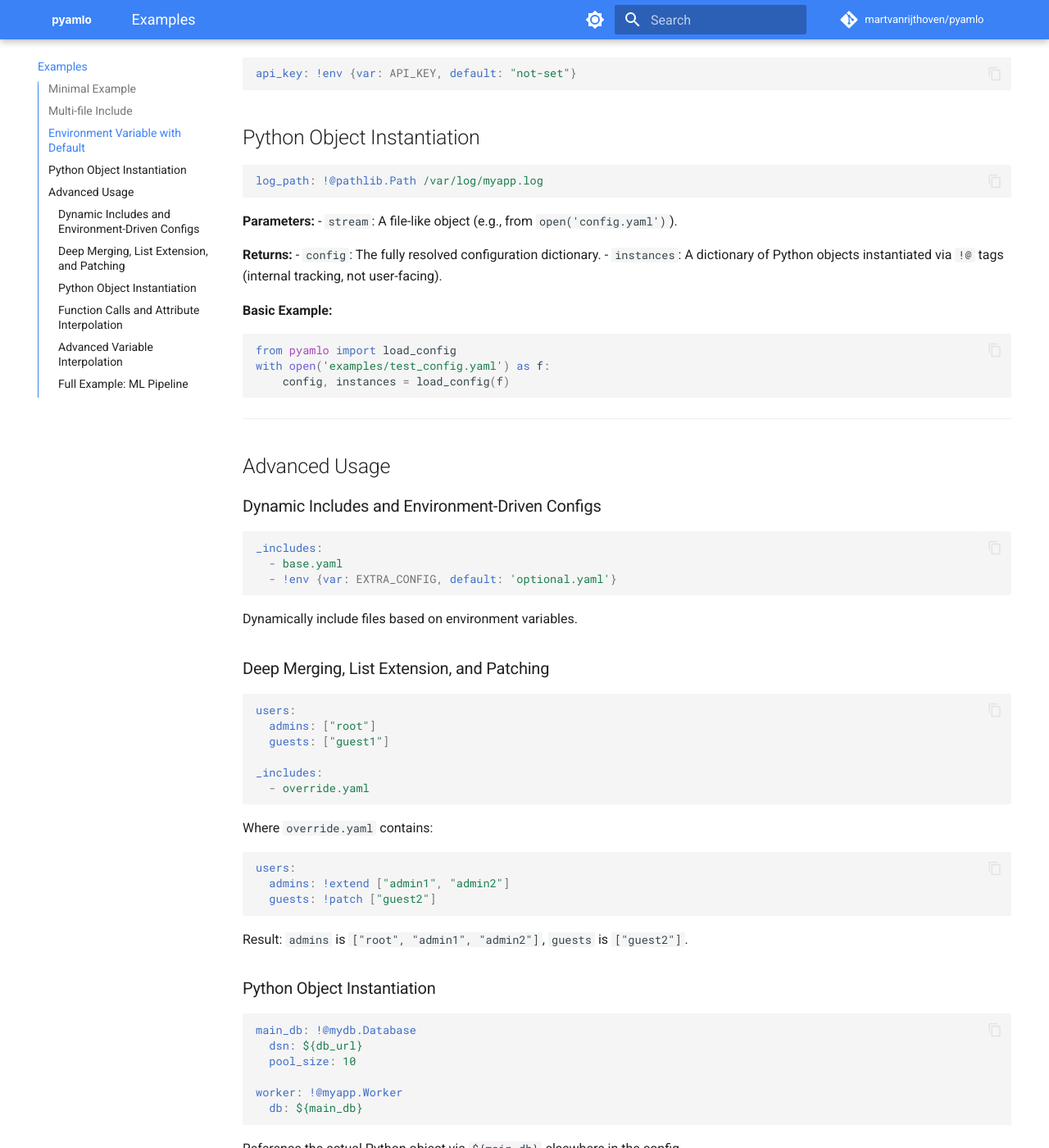
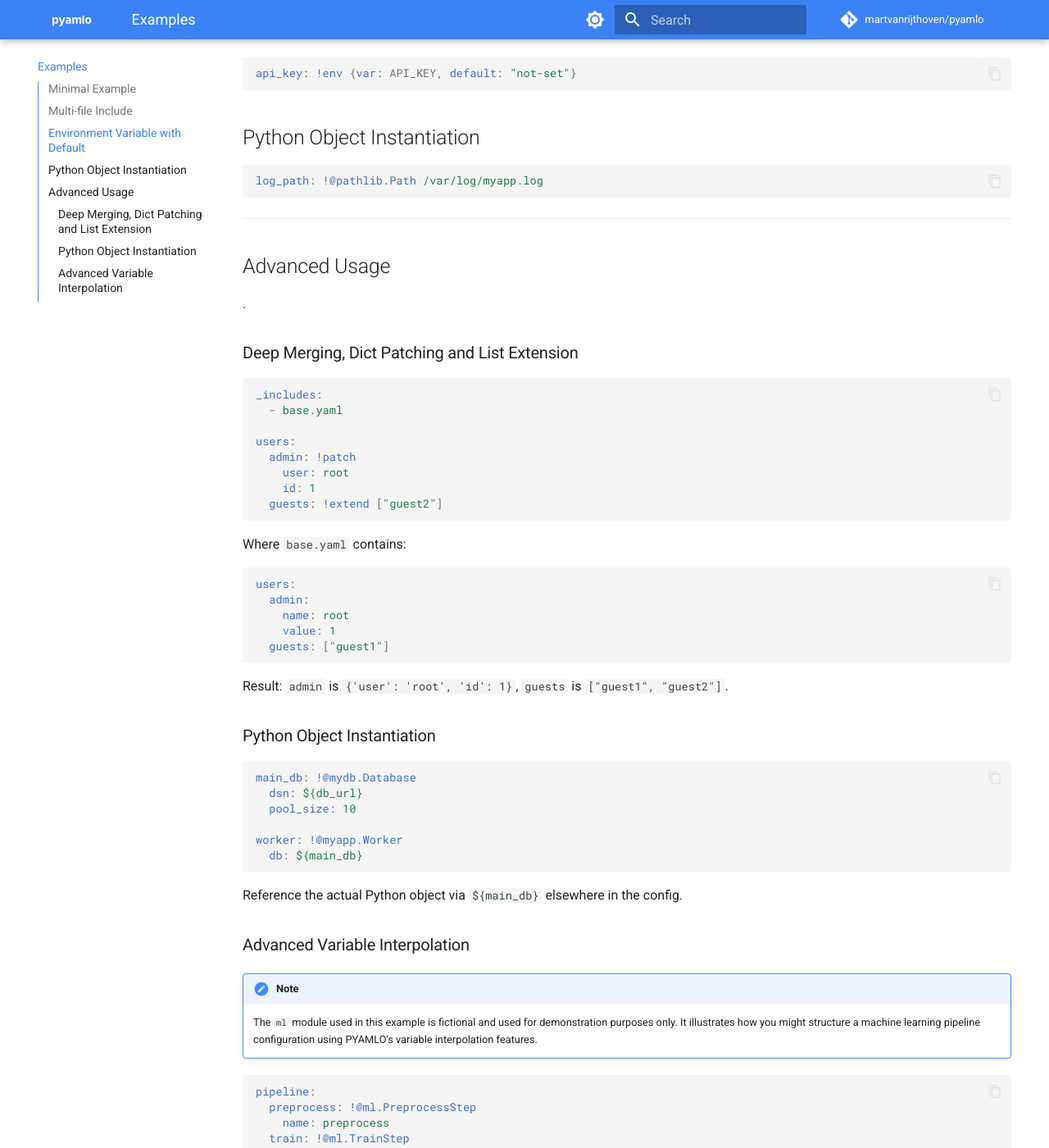
Before and after one commit to martvanrijthoven/pyamlo, an MkDocs documentation site: the page built from docs/examples.md, in a window 1280 px wide and 1400 px high, scrolled down 547 px. Shown: the whole window at 82% size. Built offline with MkDocs 1.6.1 and Material for MkDocs 9.7.7, drawn with Linux system fonts in a browser that asks for light colours; comment, search, counter and statistics services are not loaded; some of the changed text lies outside the part shown.

Commit message:
update documentation

````diff
--- a/docs/examples.md
+++ b/docs/examples.md
@@ -24,48 +24,32 @@ api_key: !env {var: API_KEY, default: "not-set"}
 log_path: !@pathlib.Path /var/log/myapp.log
 ```
 
-**Parameters:**
-- `stream`: A file-like object (e.g., from `open('config.yaml')`).
-
-**Returns:**
-- `config`: The fully resolved configuration dictionary.
-- `instances`: A dictionary of Python objects instantiated via `!@` tags (internal tracking, not user-facing).
-
-**Basic Example:**
-```python
-from pyamlo import load_config
-with open('examples/test_config.yaml') as f:
-    config, instances = load_config(f)
-```
-
 ---
 
 ## Advanced Usage
+.
 
-### Dynamic Includes and Environment-Driven Configs
+### Deep Merging, Dict Patching and List Extension
 ```yaml
 _includes:
   - base.yaml
-  - !env {var: EXTRA_CONFIG, default: 'optional.yaml'}
+
+users:
+  admin: !patch
+    user: root
+    id: 1
+  guests: !extend ["guest2"]
+
 ```
-Dynamically include files based on environment variables.
-
-### Deep Merging, List Extension, and Patching
+Where `base.yaml` contains:
 ```yaml
 users:
-  admins: ["root"]
+  admin:
+    name: root
+    value: 1
   guests: ["guest1"]
-
-_includes:
-  - override.yaml
 ```
-Where `override.yaml` contains:
-```yaml
-users:
-  admins: !extend ["admin1", "admin2"]
-  guests: !patch ["guest2"]
-```
-Result: `admins` is `["root", "admin1", "admin2"]`, `guests` is `["guest2"]`.
+Result: `admin` is `{'user': 'root', 'id': 1}`, `guests` is `["guest1", "guest2"]`.
 
 ### Python Object Instantiation
 ```yaml
@@ -78,63 +62,22 @@ worker: !@myapp.Worker
 ```
 Reference the actual Python object via `${main_db}` elsewhere in the config.
 
-### Function Calls and Attribute Interpolation
-```yaml
-now: !@datetime.datetime.now
-
-log_path: !@pathlib.Path
-  - /logs
-  - ${now.year}
-  - ${now.month}
-  - app.log
-```
-Creates a log path with the current year and month.
 
 ### Advanced Variable Interpolation
-Supports nested and attribute-based interpolation:
+
+!!! note
+    The `ml` module used in this example is fictional and used for demonstration purposes only. It illustrates how you might structure a machine learning pipeline configuration using PYAMLO's variable interpolation features.
+
 ```yaml
 pipeline:
-  step1: !@myapp.Step
+  preprocess: !@ml.PreprocessStep
     name: preprocess
-  step2: !@myapp.Step
+  train: !@ml.TrainStep
     name: train
-    depends_on: ${pipeline.step1}
-  step3: !@myapp.Step
+    inputs: ${pipeline.preprocess.outputs}
+  evaluate: !@ml.EvaluateStep
     name: evaluate
-    depends_on: ${pipeline.train}
-```
-
-### Full Example: ML Pipeline
-```yaml
-_includes:
-  - base.yaml
-  - !env {var: EXTRA_CONFIG, default: 'ml_override.yaml'}
-
-experiment:
-  name: "exp1"
-  started: !@datetime.datetime.now
-
-paths:
-  root: !@pathlib.Path /mnt/data/${experiment.name}
-  logs: !@pathlib.Path ${paths.root}/logs
-
-model:
-  type: resnet50
-  weights: !env {var: MODEL_WEIGHTS, default: null}
-
-train:
-  dataset: !@myml.load_dataset
-    path: ${paths.root}/train
-    batch_size: 32
-  optimizer: !@torch.optim.Adam
-    lr: 0.001
-  epochs: 10
-
-callbacks:
-  - !@myml.EarlyStopping
-      patience: 5
-  - !@myml.ModelCheckpoint
-      path: ${paths.logs}/best.pt
+    inputs: ${pipeline.train.outputs}
 ```
 
 ---
````
Also changed, not shown: pyamlo/__init__.py (+7 -0 lines), 1 other file.
